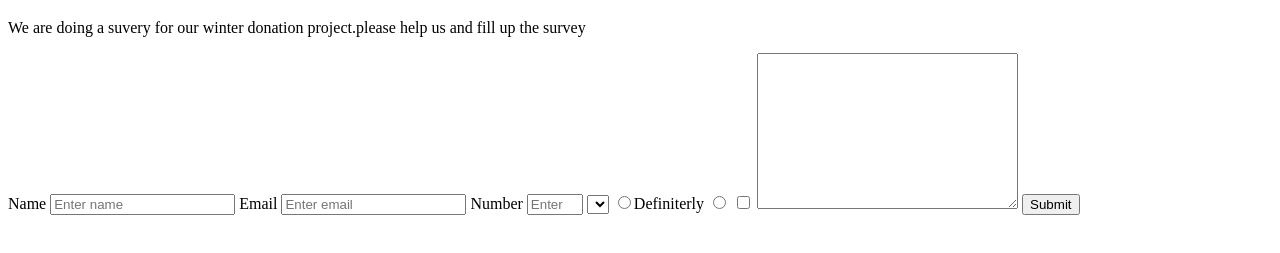
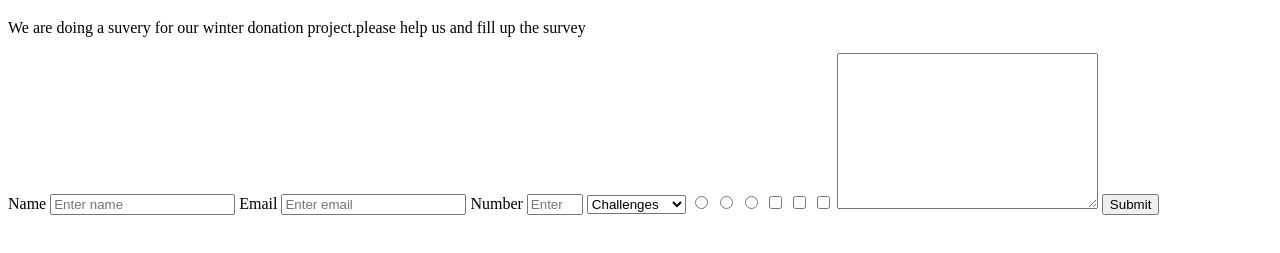
Before and after one commit to shahidnsu/microverse_project_2, a plain HTML site: page index.html in a window 1280 px wide. Shown: the part 61-314 px from the top of the page. Drawn offline with Linux system fonts and the light colour scheme.

Commit message:
passing test

```diff
--- a/index.html
+++ b/index.html
@@ -20,12 +20,17 @@
        <label for="number" id="number-label">Number</label>
        <input type="number" name="number" id="number" min="1" max="20" placeholder="Enter number">
        <select name="select" id="dropdown">
-         <option value="Student" name="option"></option>
-         <option value="Full Job" name="options"></option>
+         <option name="option">Challenges</option>
+         <option name="options">Projects</option>
+         <option name="option">Community</option>
+         <option name="option">Open source</option>
        </select>
-       <input type="radio" name="selct-radio" value="Definitely">Definiterly
-       <input type="radio" name="radio" id="Maybe">
-        <input type="checkbox" name="checkbox" value>
+       <input type="radio" name="radio" value="Definitely">
+       <input type="radio" name="radio" value="Maybe">
+       <input type="radio" name="radio" value="Not Sure">
+      <input type="checkbox" name="checkbox" value="front-end projects">
+      <input type="checkbox" name="checkbox" value="back-end project">
+      <input type="checkbox" name="checkbox"value="Data Visualization" >
        <textarea name="textarea" cols="30" rows="10"></textarea>
        <button id="submit">Submit</button>
 
```
